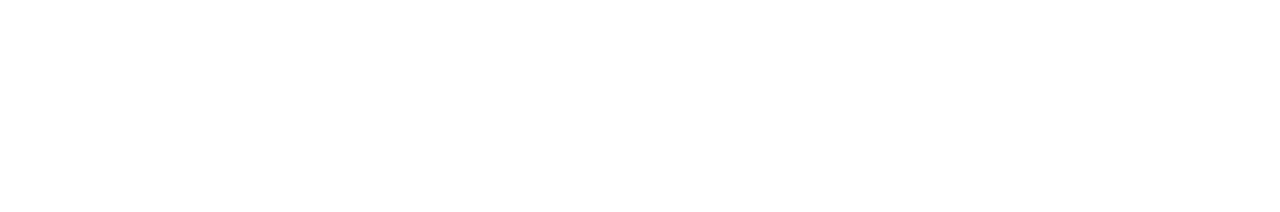
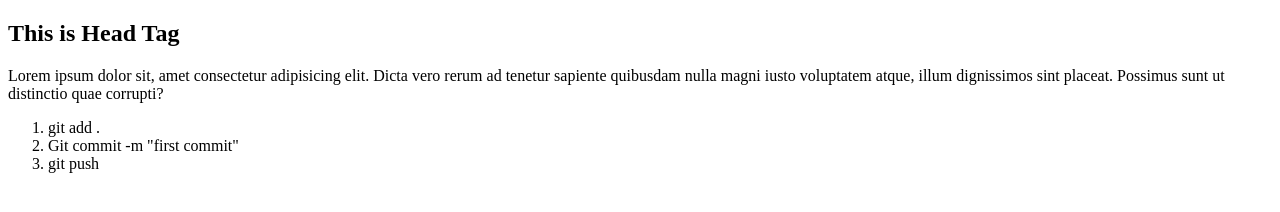
Before and after one commit to smsagorhossain/My-frist-github-repo, a plain HTML site: page index.html in a window 1280 px wide. Drawn offline with Linux system fonts and the light colour scheme.

Commit message:
added the frist blog

```diff
--- a/index.html
+++ b/index.html
@@ -4,8 +4,19 @@
     <meta charset="UTF-8">
     <meta name="viewport" content="width=device-width, initial-scale=1.0">
     <title>"My-frist-github-repo"</title>
+    <link rel="stylesheet" href="Style/Style.css">
 </head>
 <body>
-
+    <div>
+        <h2>This is Head Tag</h2>
+        <p>Lorem ipsum dolor sit, amet consectetur adipisicing elit. Dicta vero rerum ad tenetur sapiente quibusdam nulla magni iusto voluptatem atque, illum dignissimos sint placeat. Possimus sunt ut distinctio quae corrupti?</p>
+    </div>
+    <div>
+        <ol>
+            <li>git add .</li>
+            <li>Git commit -m "first commit"</li>
+            <li>git push</li>
+        </ol>
+    </div>
 </body>
 </html>
```
Also changed, not shown: Style/Style.css (added).
